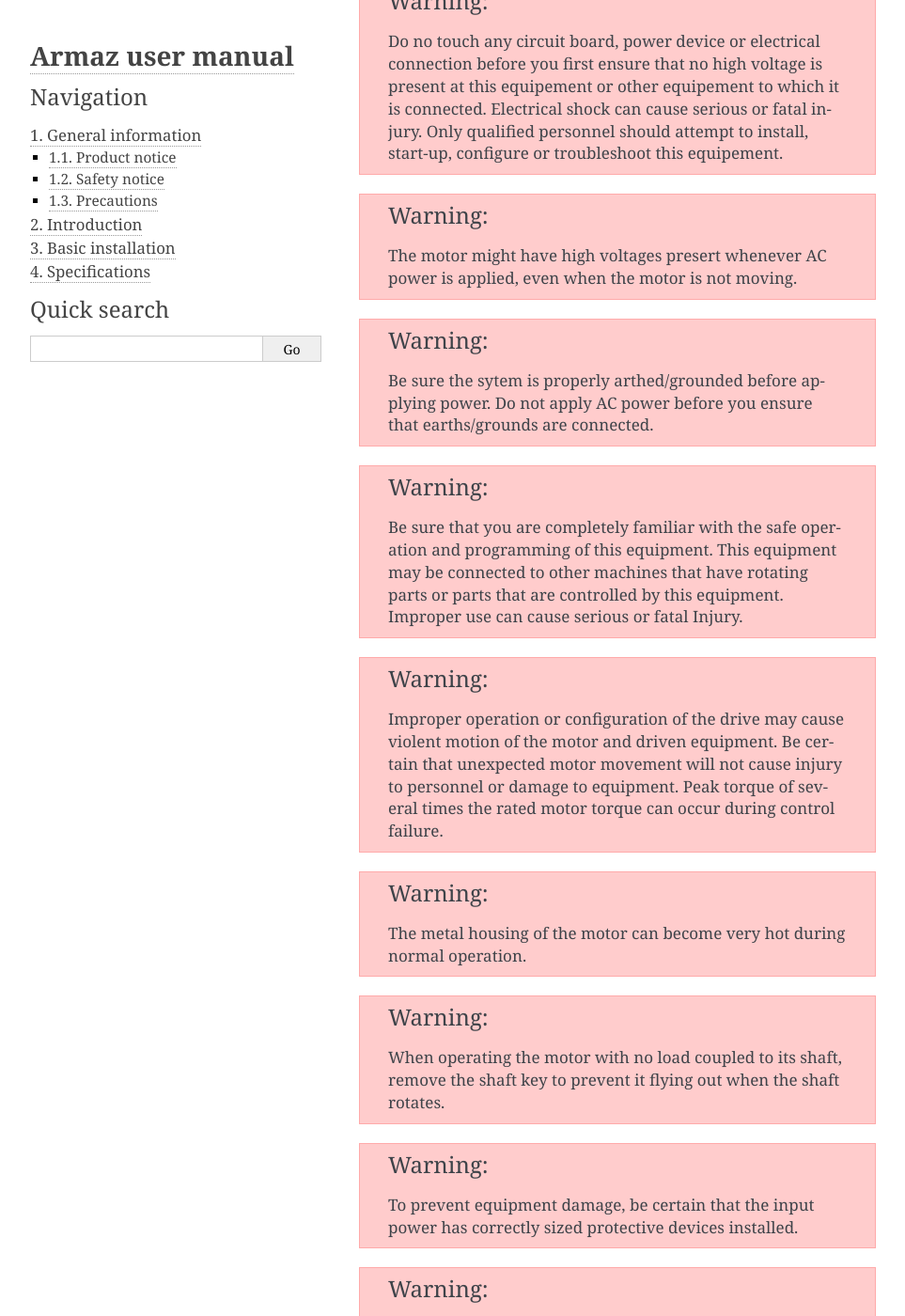
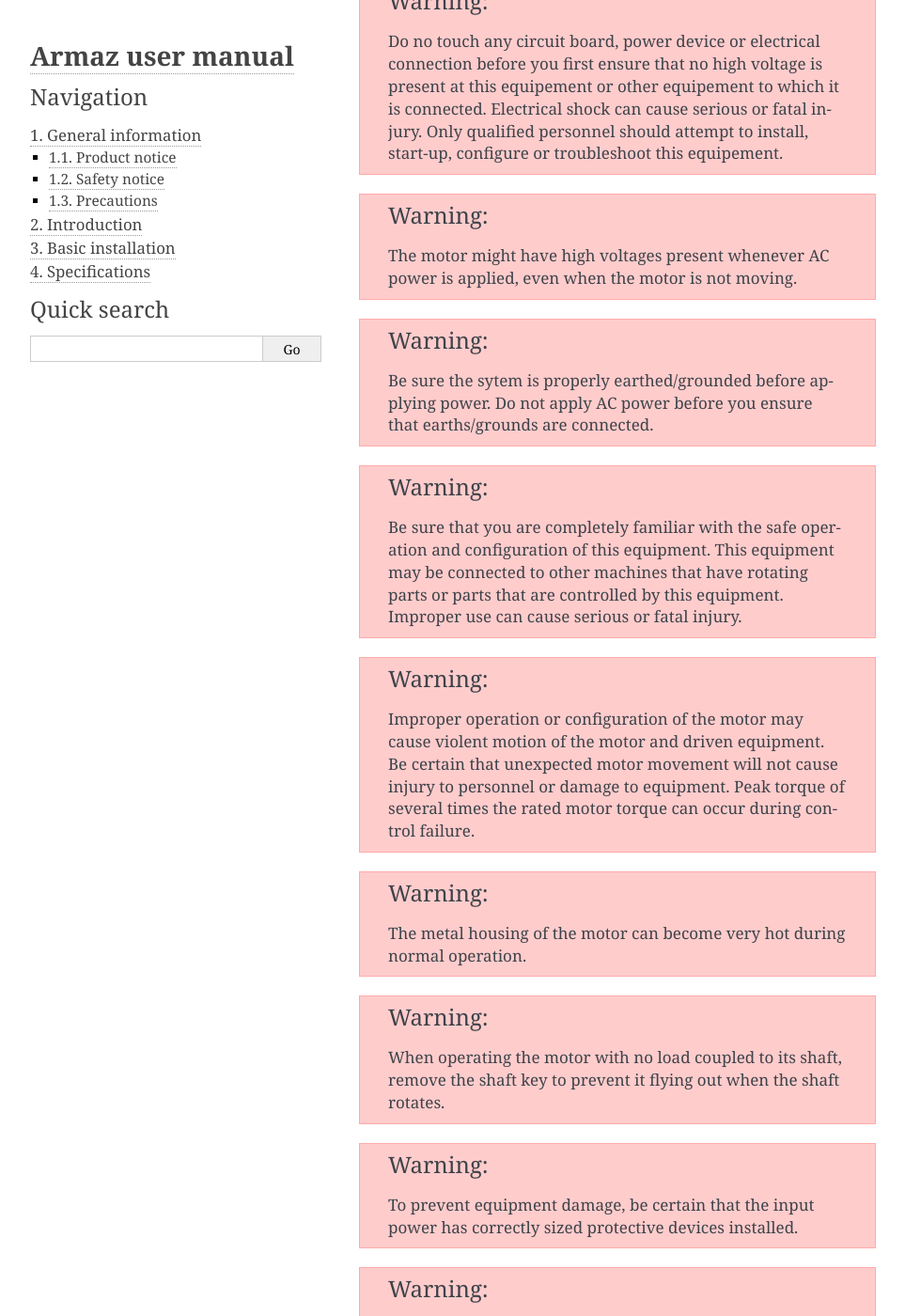
Before and after one commit to exmachina-dev/armaz-doc, a Sphinx documentation site: the page built from source/01-general-information.rst, in a window 1280 px wide and 1400 px high, scrolled down 792 px. Shown: the whole window at 94% size, without its empty margins (148-1111 px from the left). Built offline with Sphinx 7.4.7, drawn with Linux system fonts in a browser that asks for light colours.

Commit message:
Small fixes

```diff
--- a/source/01-general-information.rst
+++ b/source/01-general-information.rst
@@ -28,16 +28,16 @@ Precautions
     Only qualified personnel should attempt to install, start-up, configure or troubleshoot this equipement.
 
 
-.. warning:: The motor might have high voltages presert whenever AC power is applied, even when the motor is not moving.
+.. warning:: The motor might have high voltages present whenever AC power is applied, even when the motor is not moving.
 
-.. warning:: Be sure the sytem is properly arthed/grounded before applying power.
+.. warning:: Be sure the sytem is properly earthed/grounded before applying power.
     Do not apply AC power before you ensure that earths/grounds are connected.
 
-.. warning:: Be sure that you are completely familiar with the safe operation and programming of this
+.. warning:: Be sure that you are completely familiar with the safe operation and configuration of this
     equipment. This equipment may be connected to other machines that have rotating parts
-    or parts that are controlled by this equipment. Improper use can cause serious or fatal Injury.
+    or parts that are controlled by this equipment. Improper use can cause serious or fatal injury.
 
-.. warning:: Improper operation or configuration of the drive may cause violent motion of the motor
+.. warning:: Improper operation or configuration of the motor may cause violent motion of the motor
     and driven equipment. Be certain that unexpected motor movement will not cause injury
     to personnel or damage to equipment. Peak torque of several times the rated motor
     torque can occur during control failure.
```
